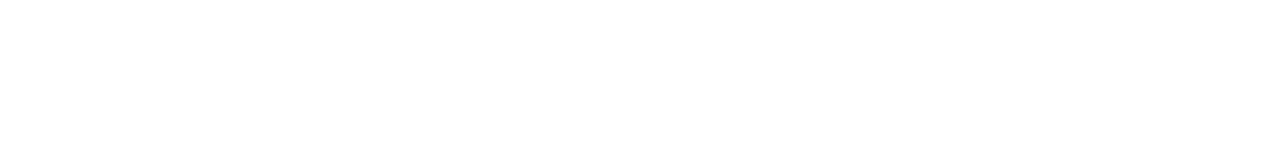
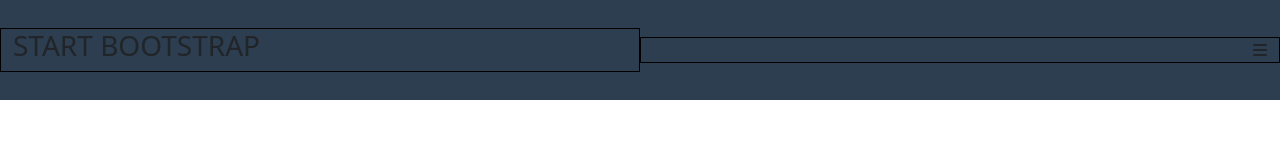
Before and after one commit to claudiuhuhulia/html-css-bootstrap-freelancer, a plain HTML site: page index.html in a window 1280 px wide. Drawn offline with nearby package versions, Linux system fonts and the light colour scheme.

Commit message:
added_headerlayout

```diff
--- a/index.html
+++ b/index.html
@@ -6,10 +6,24 @@
     <meta name="viewport" content="width=device-width, initial-scale=1.0">
     <title>Bootstrap</title>
     <link href="https://cdn.jsdelivr.net/npm/bootstrap@5.0.2/dist/css/bootstrap.min.css" rel="stylesheet" integrity="sha384-EVSTQN3/azprG1Anm3QDgpJLIm9Nao0Yz1ztcQTwFspd3yD65VohhpuuCOmLASjC" crossorigin="anonymous">
+    <link rel="stylesheet" href="https://cdnjs.cloudflare.com/ajax/libs/font-awesome/6.4.0/css/all.min.css" integrity="sha512-iecdLmaskl7CVkqkXNQ/ZH/XLlvWZOJyj7Yy7tcenmpD1ypASozpmT/E0iPtmFIB46ZmdtAc9eNBvH0H/ZpiBw==" crossorigin="anonymous" referrerpolicy="no-referrer" />
     <link rel="stylesheet" href="style.css">
     <meta name="viewport" content="width=device-width, initial-scale=1.0">
 </head>
 <body>
 
+<!-- HEADER -->
+    <header class="container-fluid ">
+            <div class="row align-items-center h-100">
+                <div class="col"><h3>START BOOTSTRAP</h3></div>
+                <div class="col text-end">
+                    <i class="fa-solid fa-bars"></i>
+                </div>
+            </div>
+    </header>
+
+
+
+
 </body>
 </html>
--- a/style.css
+++ b/style.css
@@ -0,0 +1,8 @@
+
+header{
+    background-color: #2c3e50;
+    height: 100px;
+}
+.col{
+    border: 1px solid black;
+}
```
